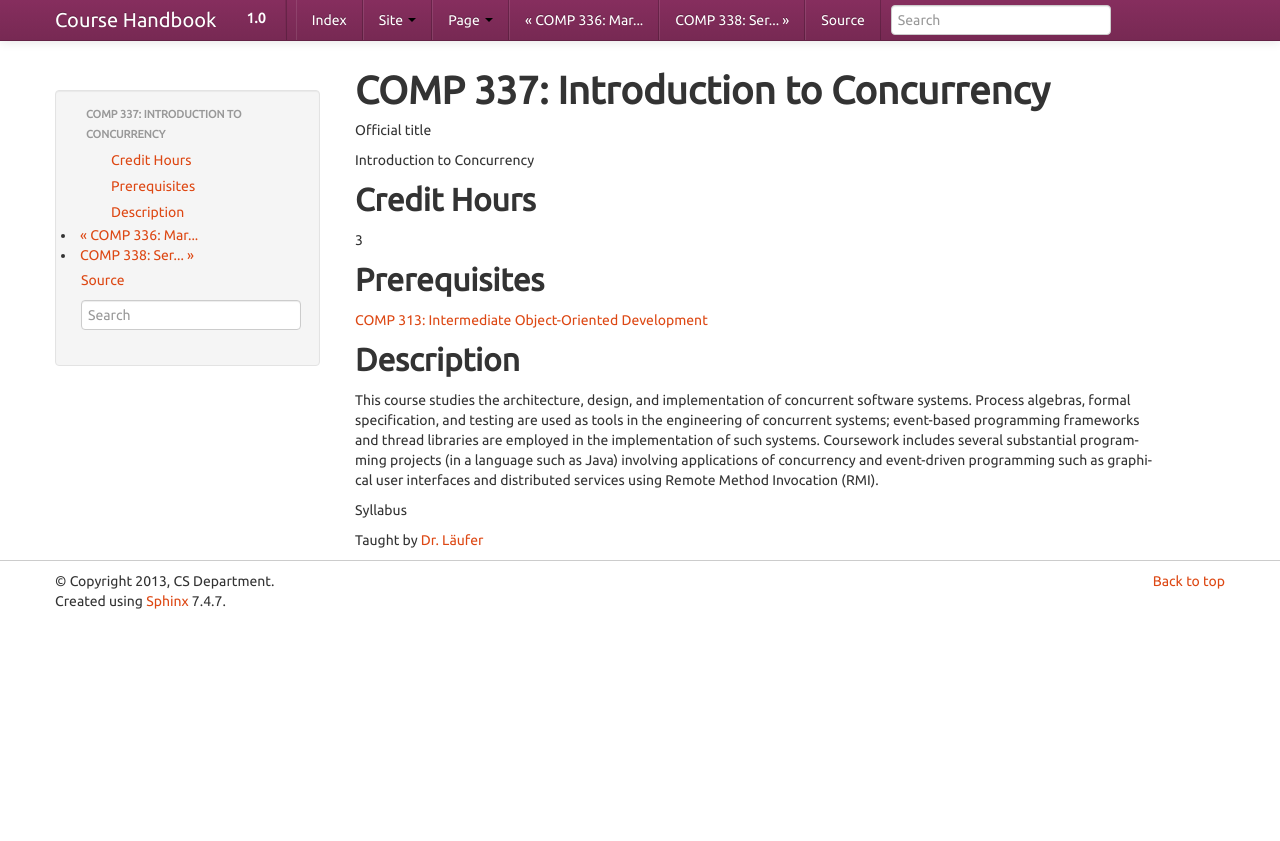
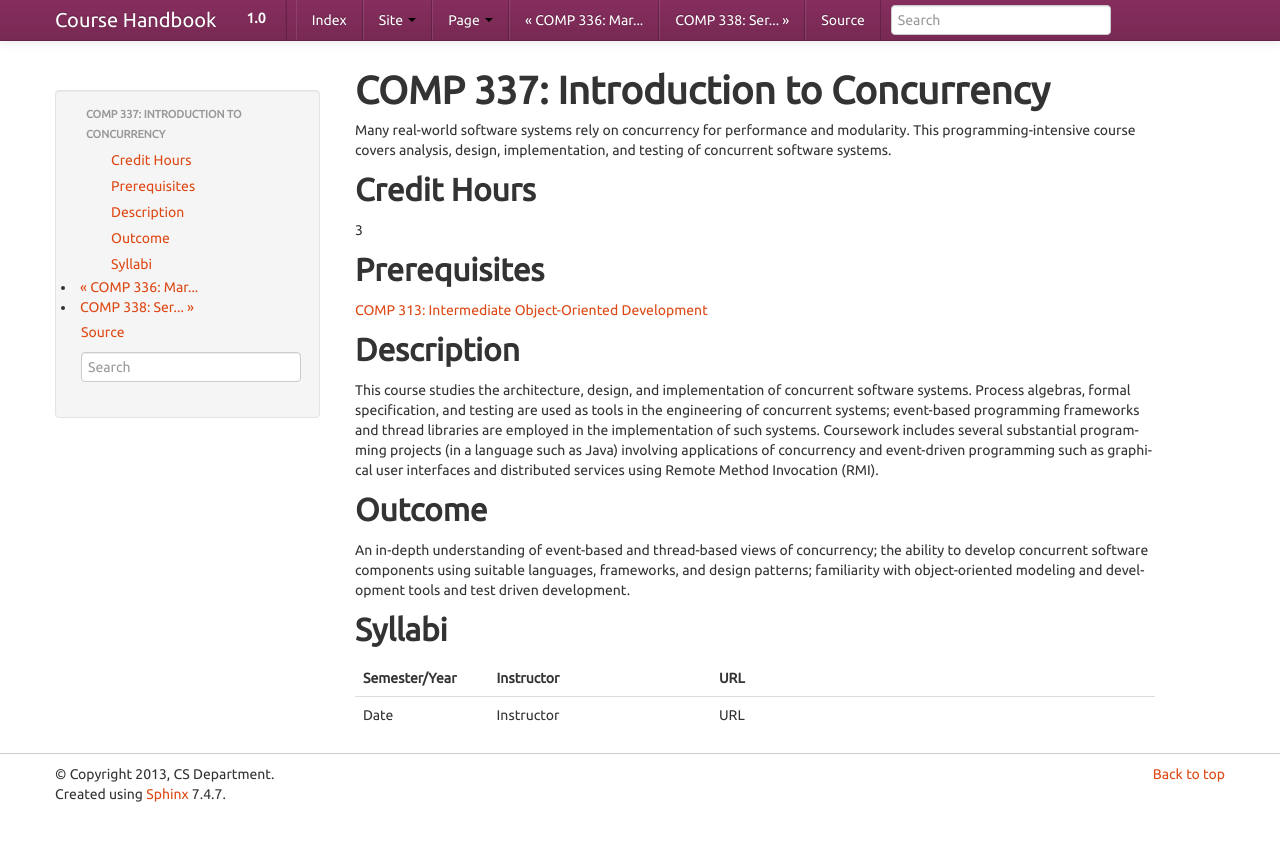
Before and after one commit to kyang5/coursedescriptions, a Sphinx documentation site: the page built from source/comp337.rst, in a window 1280 px wide. Shown: the top 841 px of the page. Built offline with Sphinx 7.4.7, drawn with Linux system fonts in a browser that asks for light colours.

Commit message:
Updated COMP 337

```diff
--- a/source/comp337.rst
+++ b/source/comp337.rst
@@ -1,11 +1,7 @@
-
-
 COMP 337: Introduction to Concurrency
 =====================================
 
-Official title
-
-Introduction to Concurrency
+Many real-world software systems rely on concurrency for performance and modularity.  This programming-intensive course covers analysis, design, implementation, and testing of concurrent software systems.
 
 Credit Hours
 -----------------------
@@ -30,6 +26,18 @@ applications of concurrency and event-driven programming such as
 graphical user interfaces and distributed services using Remote Method
 Invocation (RMI).
 
-Syllabus
+Outcome
+--------------------
 
-Taught by `Dr. Läufer <http://www.cs.luc.edu/laufer/teaching/337>`__
+An in-depth understanding of event-based and thread-based views of concurrency; the ability to develop concurrent software components
+using suitable languages, frameworks, and design patterns; familiarity with object-oriented modeling and development tools and test
+driven development.
+
+Syllabi
+----------------------
+
+.. csv-table::
+   :header: "Semester/Year", "Instructor", "URL"
+   :widths: 15, 25, 50
+
+	"Date", "Instructor", "URL"
```
Also changed, not shown: source/comp300.rst (line endings or trailing spaces).
